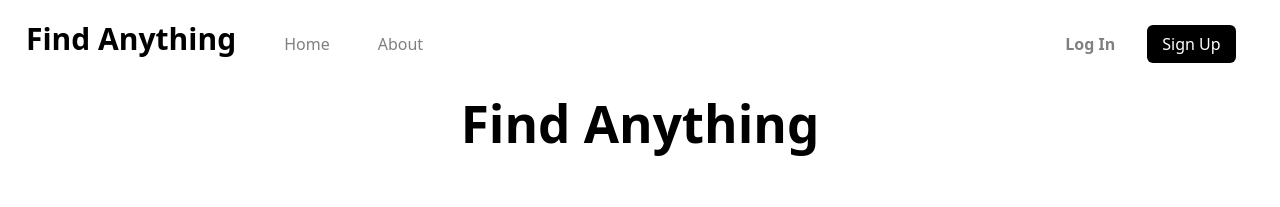
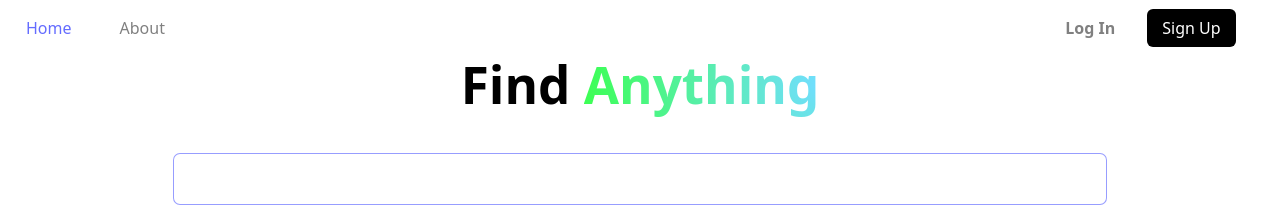
Before and after one commit to Omkar-Barkale/Find-Anything, a React (Vite) app in the folder frontend/: page / in a window 1280 px wide. Shown: the top 207 px of the page. Built offline with nearby package versions, Linux system fonts and the light colour scheme; no server answers.

Commit message:
Added CSS gradient animation to text

```diff
--- a/frontend/src/components/Home.jsx
+++ b/frontend/src/components/Home.jsx
@@ -13,7 +13,7 @@ function Home() {
   return (
     <>
     <NavBar/>
-    <h1>Find Anything</h1>
+    <h1 id = "find-text">Find </h1> <h1 id = "anything-text">Anything</h1>
     <Searchbar placeholder="Search for anything..." />
   </>
   )}
--- a/frontend/src/components/NavBar.jsx
+++ b/frontend/src/components/NavBar.jsx
@@ -9,8 +9,7 @@ function NavBar() {
   return (
     <>
         <ul>
-          <li><a href = "#" id = 'site' onClick={()=>alert("Site Clicked")}>Find Anything</a></li>
-          <li><a href = "#" id = 'home' onClick={()=>alert("Home Clicked")}>Home</a></li>
+          <li id = "home"> <Link to = "/home" >Home  </Link></li>
           <li><a href = "#" id = 'about' onClick={()=>alert("About Clicked")}>About</a></li>
           {userMode}
         </ul>
--- a/frontend/src/components/styles/Home.css
+++ b/frontend/src/components/styles/Home.css
@@ -3,6 +3,41 @@
   color:black;
   text-align: center;
 }
+
+#find-text {
+  display: inline;
+}
+#anything-text
+{
+  display: inline;
+  background-image: radial-gradient(circle, rgb(113, 222, 255) 0px, rgb(60, 255, 82));
+  background-clip: text;
+  color: transparent;
+  animation: textGradientAnimation 3s ease-in-out infinite alternate;
+  background-repeat: initial;
+  background-size: 200%;
+}
+
+
+
+@keyframes textGradientAnimation{
+  0% {
+    background-position: 0 50%;
+  }
+  15% {
+    background-position: 0 50%;
+  }
+  85% {
+    background-position: 100% 100%;
+  }
+  100% {
+    background-position: 100% 100%;
+  }
+
+}
+
+
+
 
 .logo {
   height: 6em;
```
